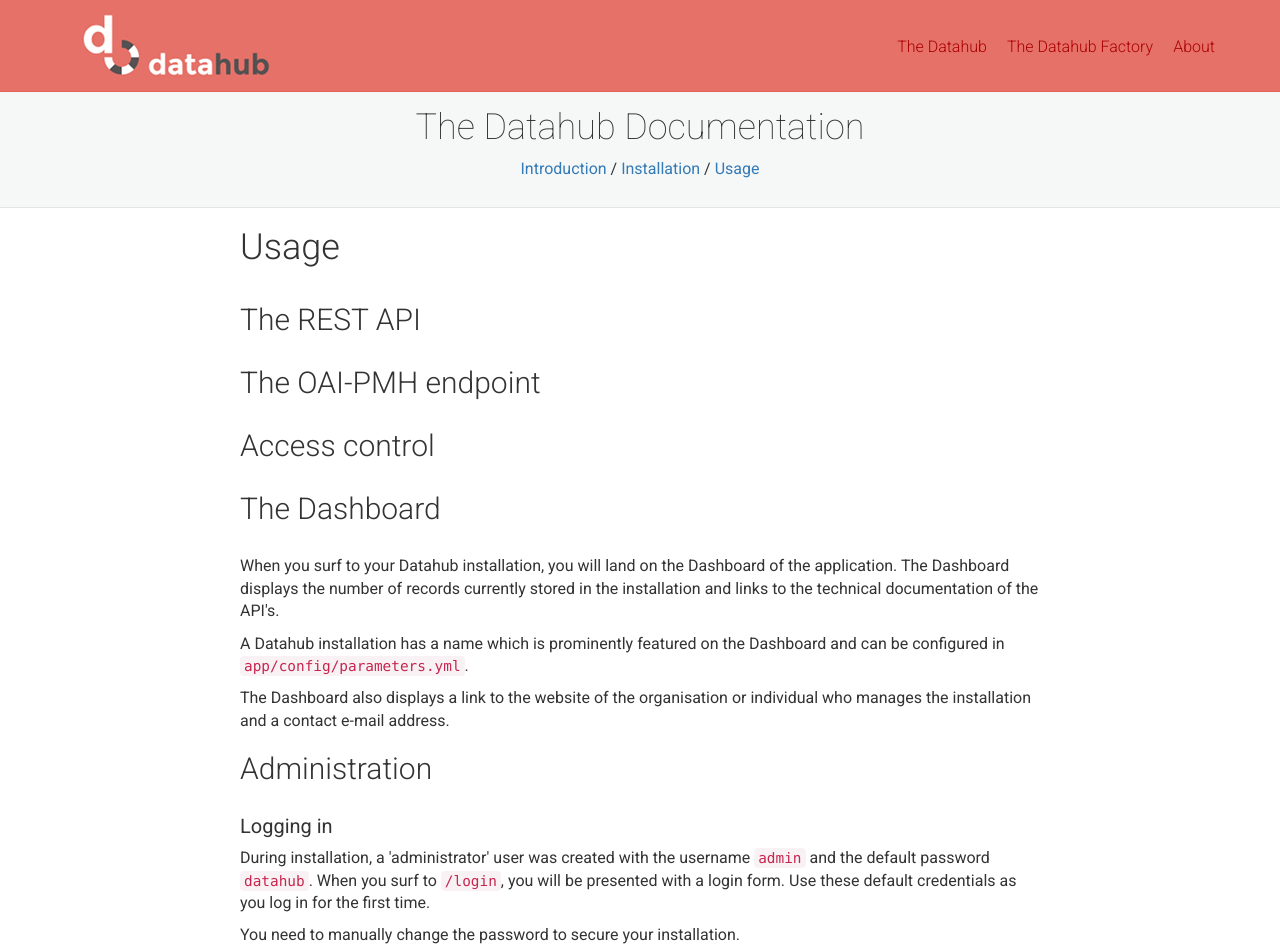
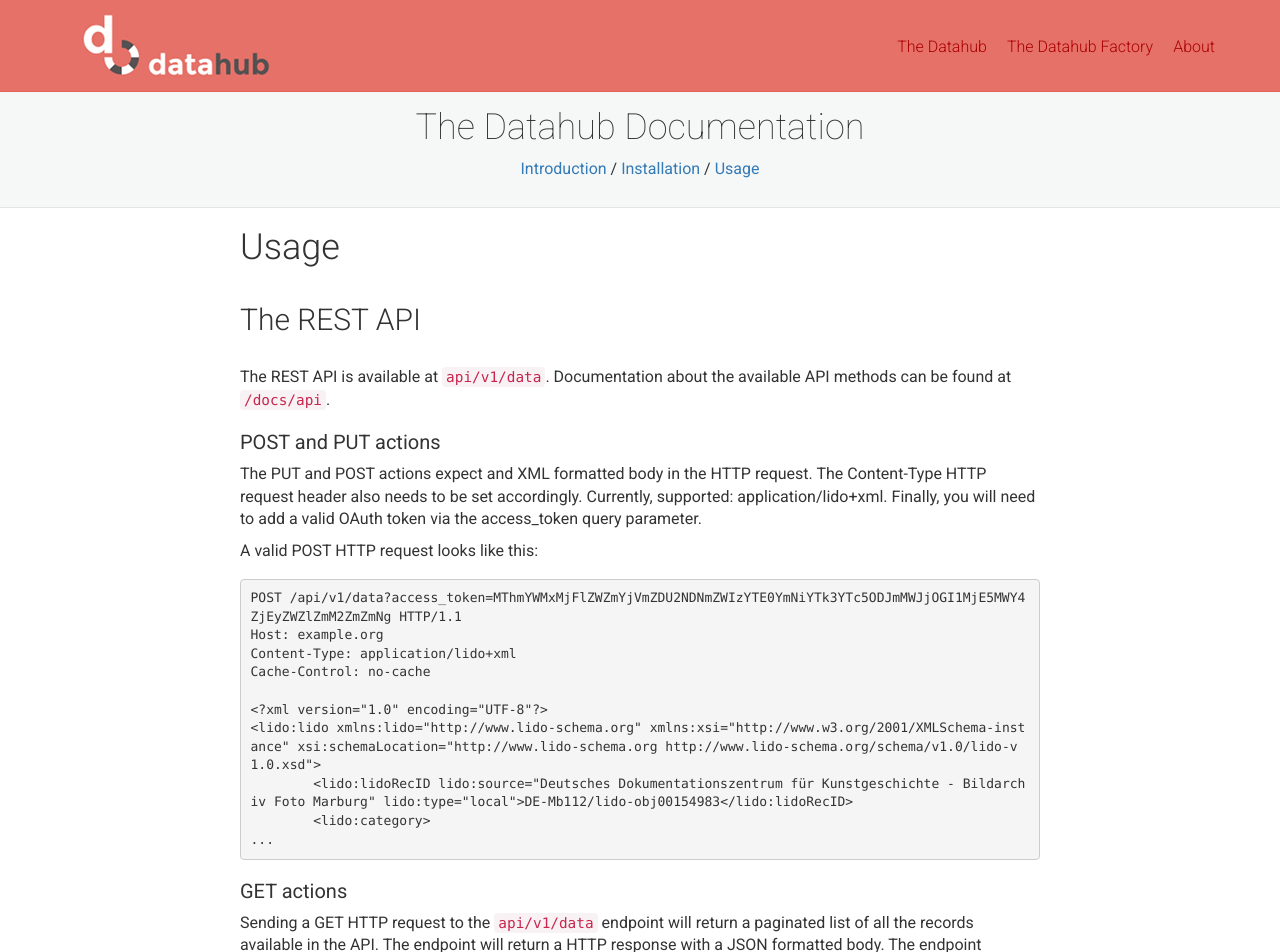
Before and after one commit to thedatahub/thedatahub.github.io, a Jekyll site: the page built from usage.html, in a window 1280 px wide. Shown: the top 952 px of the page. Built offline with Jekyll 4.4.1, drawn with Linux system fonts in a browser that asks for light colours; nearby versions of some CDN libraries; some of the changed text lies outside the part shown.

Commit message:
Changed: usage page, API documentation added.

```diff
--- a/_sass/module/_highlight.scss
+++ b/_sass/module/_highlight.scss
@@ -1,3 +1,3 @@
 .highlight {
-	margin: 3em 0;
+	margin: 1em 0;
 }
--- a/usage.html
+++ b/usage.html
@@ -24,9 +24,95 @@
 
 	<h2>The REST API</h2>
 
+	<p>The REST API is available at <code>api/v1/data</code>. Documentation about the available API methods can be found at <code>/docs/api</code>.</p>
+
+	<h3>POST and PUT actions</h3>
+
+	<p>The PUT and POST actions expect and XML formatted body in the HTTP request. The Content-Type HTTP request header also needs to be set accordingly. Currently, supported: application/lido+xml. Finally, you will need to add a valid OAuth token via the access_token query parameter.</p>
+
+	<p>A valid POST HTTP request looks like this:</p>
+
+	{% highlight xml %}
+POST /api/v1/data?access_token=MThmYWMxMjFlZWZmYjVmZDU2NDNmZWIzYTE0YmNiYTk3YTc5ODJmMWJjOGI1MjE5MWY4ZjEyZWZlZmM2ZmZmNg HTTP/1.1
+Host: example.org
+Content-Type: application/lido+xml
+Cache-Control: no-cache
+
+<?xml version="1.0" encoding="UTF-8"?>
+<lido:lido xmlns:lido="http://www.lido-schema.org" xmlns:xsi="http://www.w3.org/2001/XMLSchema-instance" xsi:schemaLocation="http://www.lido-schema.org http://www.lido-schema.org/schema/v1.0/lido-v1.0.xsd">
+	<lido:lidoRecID lido:source="Deutsches Dokumentationszentrum für Kunstgeschichte - Bildarchiv Foto Marburg" lido:type="local">DE-Mb112/lido-obj00154983</lido:lidoRecID>
+	<lido:category>
+...
+{% endhighlight %}
+
+	<h3>GET actions</h3>
+
+	<p>Sending a GET HTTP request to the <code>api/v1/data</code> endpoint will return a paginated list of all the records available in the API. The endpoint will return a HTTP response with a JSON formatted body. The endpoint respects the <a href="https://en.wikipedia.org/wiki/HATEOAS">HATEOAS</a> constraint.</p>
+
+	<p>Content negotation is currently only supported via a file extension on individual resource URL's.</p>
+
+	{% highlight bash %}
+GET api/v1/data               # only JSON supported
+GET api/v1/data/objectPID     # return JSON
+GET api/v1/data/objectPID.xml # return XML
+	{% endhighlight %}
+
 	<h2>The OAI-PMH endpoint</h2>
 
-	<h2>Access control</h2>
+	<p>The datahub supports the <a href="https://www.openarchives.org/pmh/">OAI-PMH</a> protocol. The endpoint is available via the <code>/oai</code> path.</p>
+
+	{% highlight bash %}
+GET oai/?metadataPrefix=oai_lido&verb=ListIdentifiers
+GET oai/?metadataPrefix=oai_lido&verb=ListRecords
+GET oai/?metadataPrefix=oai_lid&verb=GetRecord&identifier=objectPID
+GET oai/?metadataPrefix=oai_lid&verb=GetRecord&identifier=objectPID
+GET oai/?metadataPrefix=oai_lido&verb=ListIdentifiers&from=2017-06-29T05:22:30Z&until=2017-07-14T04:22:30Z
+	{% endhighlight %}
+
+	<p>The datahub doesn't implement grouping of records nor soft deletes. As such, the OAI endpoint doesn't OAI sets and indicating whether a record has been deleted.</p>
+
+	<h2>Access control via OAuth</h2>
+
+	<p>The datahub API can be set up to be either a public or a private API. The <code>public_api_method_access</code> parameter in the <code>parameters.yml</code> configuration file allows you to configure which parts of the API are public or private:</p>
+
+	{% highlight bash %}
+# Setting this to some unknown value like [FOO] disables public api access
+# Leaving this option empty [] means allowing all methods for anonymous access
+# public_api_method_access: [FOO]
+public_api_method_access: [GET]
+    {% endhighlight %}
+
+<p>The datahub requires OAuth authentication to ingest or retrieve metadata records. The administrator has to issue a user account with a client_id and a client_secret to individual Users or client applications. Before clients can access the API, they have to request an access token:</p>
+
+	{% highlight bash %}
+curl 'http://localhost:8000/oauth/v2/token?grant_type=password&username=admin&password=datahub&client_id=slightlylesssecretpublicid&client_secret=supersecretsecretphrase'
+    {% endhighlight %}
+
+	<p>Example output:</p>
+
+	{% highlight json %}
+{
+    "access_token": "ZDIyMGFiZGZkZWUzY2FjMmY4YzNmYjU0ODZmYmQ2ZGM0NjZiZjBhM2Q0Y2ZjMGNiMjc0ZWIyMmYyODMzMGJjZg",
+    "expires_in": 3600,
+    "token_type": "bearer",
+    "scope": "internal web external",
+    "refresh_token":  "MzhkYzY0MzMxM2FmNmQyODhiOWM4YzEzZjI3YzViZjg3ZThlMTA2YWY4ZTc2YjUwYzgxNzVhNTlmYTBkYWZhNQ"
+}
+    {% endhighlight %}
+
+    <p>The endpoint can also be used to revoke both access and refresh tokens.</p>
+
+	{% highlight bash %}
+ curl 'http://localhost:8000/oauth/v2/revoke?token=ZDIyMGFiZGZkZWUzY2FjMmY4YzNmYjU0ODZmYmQ2ZGM0NjZiZjBhM2Q0Y2ZjMGNiMjc0ZWIyMmYyODMzMGJjZg'
+    {% endhighlight %}
+
+    <p>Example output:</p>
+	{% highlight json %}
+{
+    "result": "success",
+    "message": "The token has been revoked."
+}
+    {% endhighlight %}
 
 	<h2>The Dashboard</h2>
 
```
